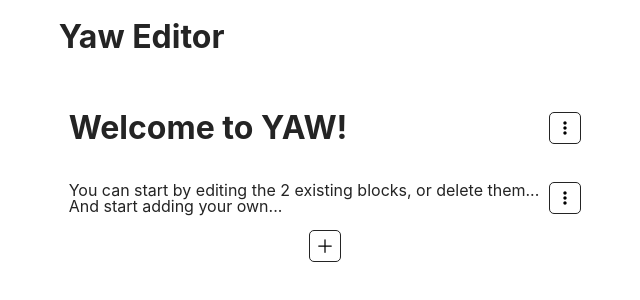
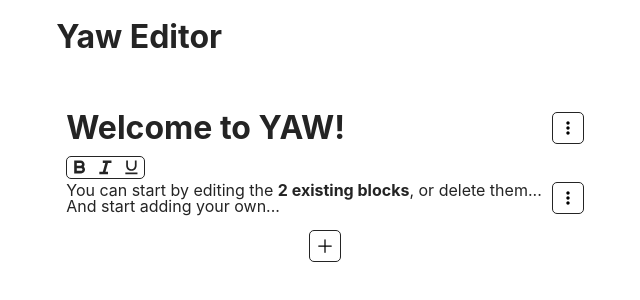
Before and after one commit to Holmes-EH/yaw-editor, a React (Vite) app: page / in a window 1280 px wide. Shown: the top 300 px of the page, without its empty margins (315-955 px from the left). Built offline with nearby package versions, Linux system fonts and the light colour scheme.

Commit message:
#6 kickoff :rocket:

```diff
--- a/src/App.tsx
+++ b/src/App.tsx
@@ -12,7 +12,7 @@ function App() {
       id: 'a-second-id-for-dummy-data',
       type: 'paragraph',
       data: {
-        text: 'You can start by editing the 2 existing blocks, or delete them...\nAnd start adding your own...',
+        text: 'You can start by editing the <b>2 existing blocks</b>, or delete them...\nAnd start adding your own...',
       },
     },
   ])
--- a/src/components/EditableBlockData.tsx
+++ b/src/components/EditableBlockData.tsx
@@ -1,5 +1,8 @@
 import React, { ReactElement, useState } from 'react'
+import parse from 'html-react-parser'
 import { IContentBlock } from './interfaces'
+
+import { BiBold, BiItalic, BiUnderline } from 'react-icons/bi'
 
 const EditableBlockData = ({
   styleProps,
@@ -21,6 +24,8 @@ const EditableBlockData = ({
   blockIndex: number
 }): ReactElement => {
   const [text, setText] = useState<string>('')
+  const [styleSelection, setStyleSelection] = useState<boolean>(false)
+
   const updateState = (event: string | null): void => {
     if (event !== null && event.length > 0) {
       setText(event)
@@ -47,6 +52,12 @@ const EditableBlockData = ({
     },
   }
 
+  const textSelected = () => {
+    const selection = document.getSelection()
+    if (selection?.toString().length === 0) return
+    setStyleSelection(true)
+  }
+
   switch (block.type) {
     case 'header':
       switch (block.data.level) {
@@ -62,8 +73,30 @@ const EditableBlockData = ({
           return <h5 {...editableBlockProps}>{block.data.text}</h5>
       }
     default:
-      return <p {...editableBlockProps}>{block.data.text}</p>
+      return (
+        <>
+          <div style={textStylingToolbarStyles}>
+            <BiBold />
+            <BiItalic />
+            <BiUnderline />
+          </div>
+          <p {...editableBlockProps} onMouseUp={textSelected}>
+            {parse(block.data.text || '')}
+          </p>
+        </>
+      )
   }
 }
 
 export default EditableBlockData
+
+const textStylingToolbarStyles: React.CSSProperties = {
+  display: 'flex',
+  fontSize: '1.3em',
+  position: 'absolute',
+  top: '-10px',
+  border: '1px solid',
+  borderRadius: '5px',
+  gap: '5px',
+  padding: '0 2px',
+}
```
